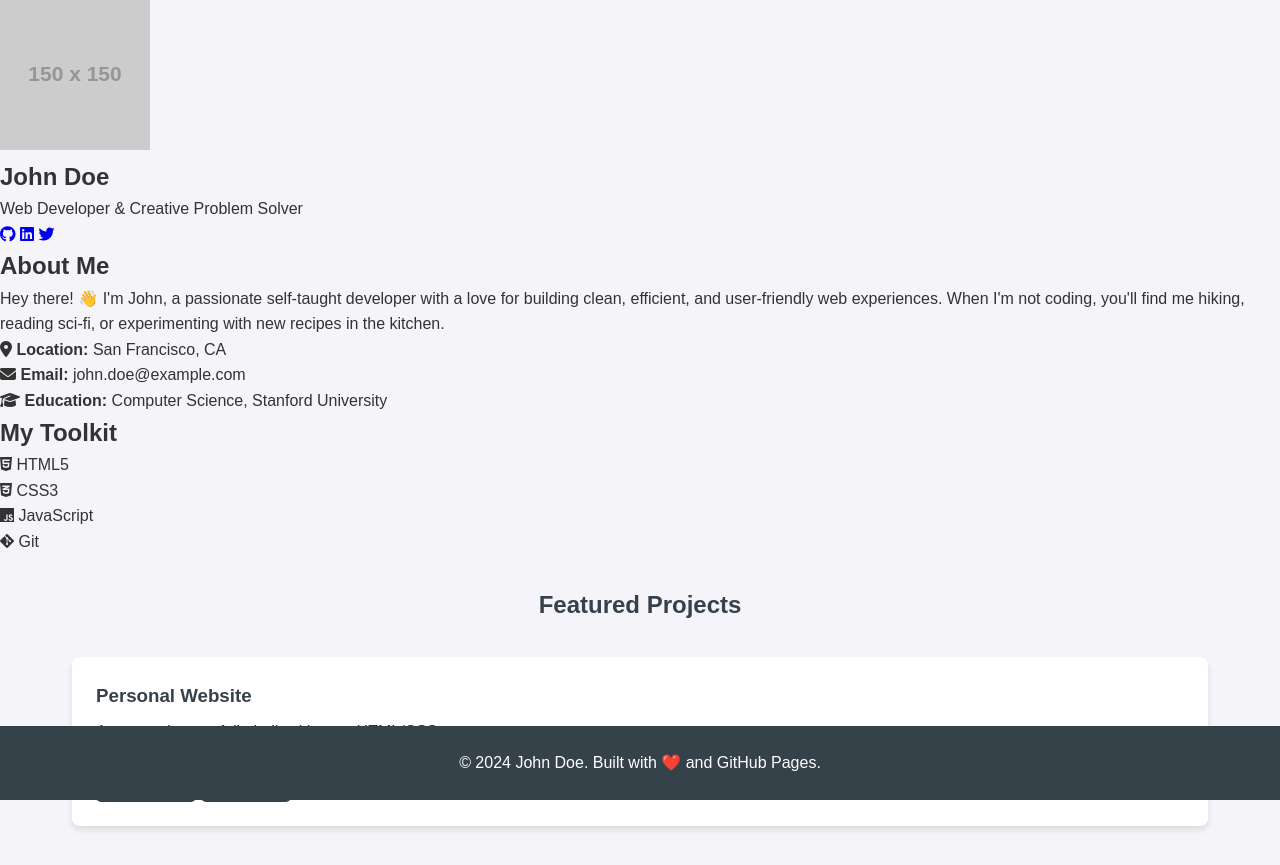
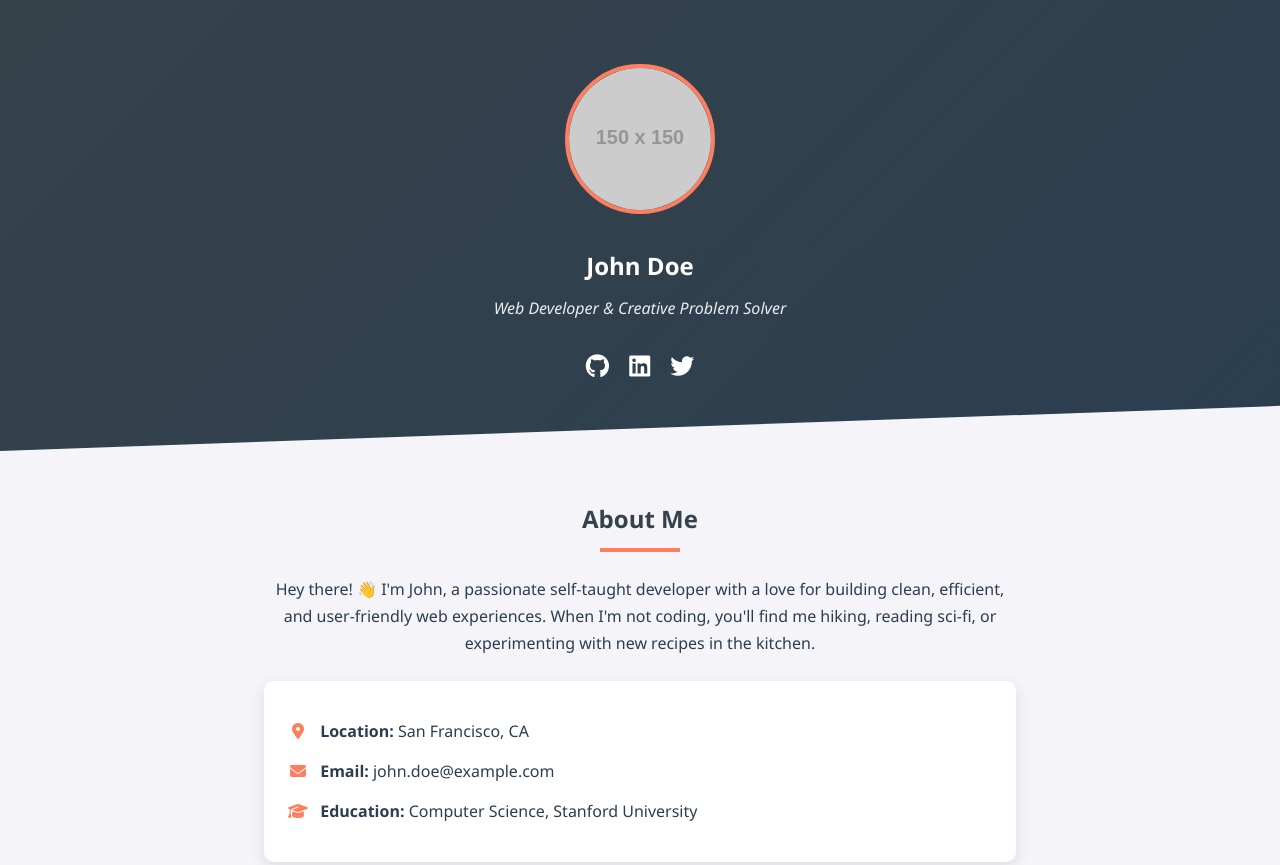
Before and after one commit to sunnysamson/sunnysamson.github.io, a plain HTML site: page index.html in a window 1280 px wide. Shown: the top 865 px of the page. Drawn offline with Linux system fonts and the light colour scheme; placeholder pictures from the web are drawn by us.

Commit message:
Update styles.css

```diff
--- a/styles.css
+++ b/styles.css
@@ -1,73 +1,190 @@
-/* Basic Reset */
+/* Modern Reset & Base Styles */
+:root {
+    --primary: #4e5d6c;
+    --secondary: #35424a;
+    --accent: #ff7e5f;
+    --light: #f4f4f9;
+    --dark: #2b3e50;
+}
+
 * {
     margin: 0;
     padding: 0;
     box-sizing: border-box;
-    font-family: 'Arial', sans-serif;
+    font-family: 'Segoe UI', Tahoma, Geneva, Verdana, sans-serif;
 }
 
 body {
-    background-color: #f4f4f9;
-    color: #333;
-    line-height: 1.6;
+    background-color: var(--light);
+    color: var(--dark);
+    line-height: 1.7;
 }
 
-header {
-    background: #35424a;
-    color: #fff;
-    padding: 2rem 0;
+/* Hero Section */
+.hero {
+    background: linear-gradient(135deg, var(--secondary), var(--dark));
+    color: white;
+    text-align: center;
+    padding: 4rem 1rem;
+    clip-path: polygon(0 0, 100% 0, 100% 90%, 0 100%);
+}
+
+.profile-photo {
+    width: 150px;
+    height: 150px;
+    border-radius: 50%;
+    object-fit: cover;
+    border: 4px solid var(--accent);
+    margin-bottom: 1.5rem;
+}
+
+.tagline {
+    font-style: italic;
+    opacity: 0.9;
+    margin: 0.5rem 0 1.5rem;
+}
+
+.social-links {
+    margin-top: 1rem;
+}
+
+.social-links a {
+    color: white;
+    font-size: 1.5rem;
+    margin: 0 0.5rem;
+    transition: transform 0.3s;
+}
+
+.social-links a:hover {
+    color: var(--accent);
+    transform: translateY(-3px);
+}
+
+/* About Me */
+.about {
+    max-width: 800px;
+    margin: 3rem auto;
+    padding: 0 1.5rem;
     text-align: center;
 }
 
-header h1 {
+.about h2 {
+    color: var(--secondary);
+    margin-bottom: 1.5rem;
+    position: relative;
+}
+
+.about h2::after {
+    content: "";
+    display: block;
+    width: 80px;
+    height: 4px;
+    background: var(--accent);
+    margin: 0.5rem auto;
+}
+
+.personal-details {
+    background: white;
+    border-radius: 10px;
+    padding: 1.5rem;
+    margin-top: 1.5rem;
+    box-shadow: 0 5px 15px rgba(0,0,0,0.1);
+    text-align: left;
+}
+
+.personal-details p {
+    margin: 0.8rem 0;
+}
+
+.personal-details i {
+    color: var(--accent);
+    margin-right: 0.5rem;
+    width: 20px;
+    text-align: center;
+}
+
+/* Skills */
+.skills {
+    background: var(--light);
+    padding: 3rem 1.5rem;
+    text-align: center;
+}
+
+.skills-grid {
+    display: grid;
+    grid-template-columns: repeat(auto-fit, minmax(100px, 1fr));
+    gap: 1.5rem;
+    max-width: 600px;
+    margin: 2rem auto;
+}
+
+.skill-item {
+    background: white;
+    padding: 1.5rem;
+    border-radius: 10px;
+    box-shadow: 0 3px 10px rgba(0,0,0,0.1);
+    transition: transform 0.3s;
+}
+
+.skill-item:hover {
+    transform: translateY(-5px);
+}
+
+.skill-item i {
+    font-size: 2.5rem;
+    color: var(--primary);
     margin-bottom: 0.5rem;
 }
 
+/* Projects */
 .projects {
-    padding: 2rem;
-    max-width: 1200px;
-    margin: 0 auto;
-}
-
-.projects h2 {
-    text-align: center;
-    margin-bottom: 2rem;
-    color: #35424a;
+    max-width: 1000px;
+    margin: 3rem auto;
+    padding: 0 1.5rem;
 }
 
 .project-card {
-    background: #fff;
-    border-radius: 8px;
-    box-shadow: 0 4px 6px rgba(0, 0, 0, 0.1);
-    padding: 1.5rem;
-    margin-bottom: 1.5rem;
-}
-
-.project-card h3 {
-    color: #35424a;
-    margin-bottom: 0.5rem;
+    background: white;
+    border-radius: 10px;
+    padding: 2rem;
+    margin-bottom: 2rem;
+    box-shadow: 0 5px 15px rgba(0,0,0,0.1);
+    border-left: 4px solid var(--accent);
 }
 
 .btn {
     display: inline-block;
-    background: #35424a;
-    color: #fff;
-    padding: 0.5rem 1rem;
+    background: var(--primary);
+    color: white;
+    padding: 0.6rem 1.2rem;
+    border-radius: 5px;
     text-decoration: none;
-    border-radius: 5px;
     margin-top: 1rem;
+    margin-right: 0.5rem;
+    transition: all 0.3s;
 }
 
 .btn:hover {
-    background: #4e5d6c;
+    background: var(--secondary);
+    transform: translateY(-2px);
 }
 
+.btn-ghost {
+    background: transparent;
+    border: 1px solid var(--primary);
+    color: var(--primary);
+}
+
+.btn-ghost:hover {
+    background: var(--primary);
+    color: white;
+}
+
+/* Footer */
 footer {
     text-align: center;
-    padding: 1.5rem;
-    background: #35424a;
-    color: #fff;
-    position: fixed;
-    bottom: 0;
-    width: 100%;
+    padding: 2rem;
+    background: var(--secondary);
+    color: white;
+    margin-top: 3rem;
 }
```
